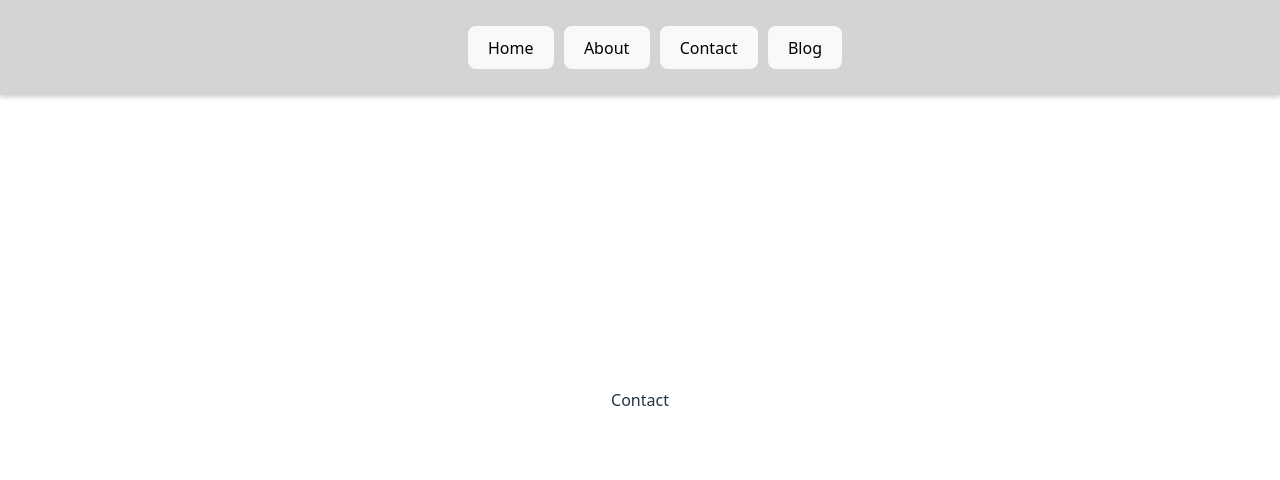
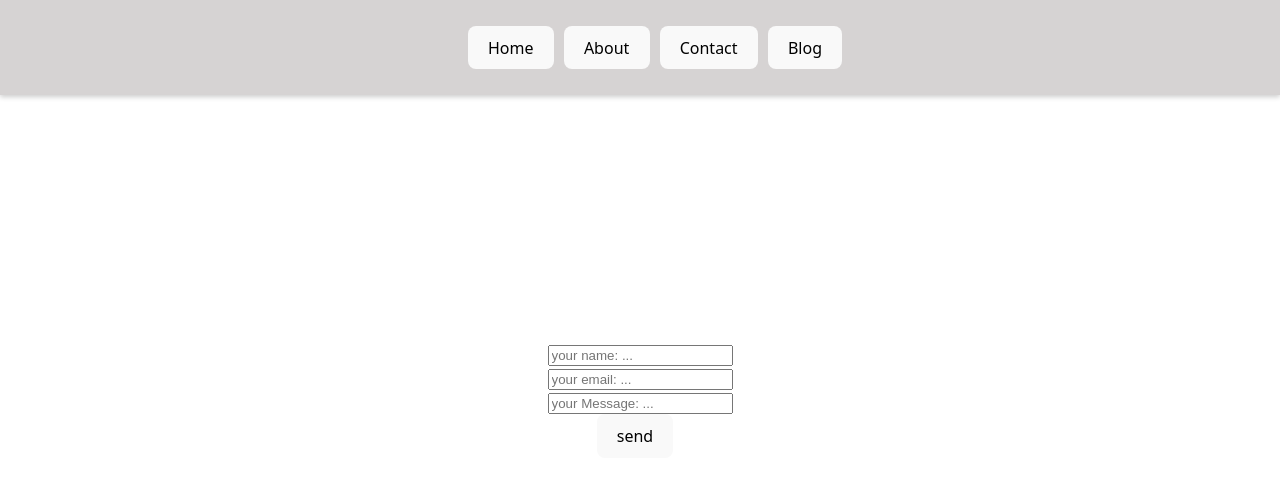
Before and after one commit to AminSBU/react-full-course, a React (Vite) app in the folder 16_Create_new_component_class/create_new_component_class/: page /contact in a window 1280 px wide. Shown: the top 480 px of the page. Built offline with nearby package versions, Linux system fonts and the light colour scheme.

Commit message:
three input with send button in contact page

```diff
--- a/16_Create_new_component_class/create_new_component_class/src/Contact.jsx
+++ b/16_Create_new_component_class/create_new_component_class/src/Contact.jsx
@@ -1,5 +1,20 @@
 const Contact = () => (
-    <div>Contact</div>
+    <div className="contact-container">
+        <form>
+            <div className="txtbox">
+                <input type="text" placeholder="your name: ..."></input>
+            </div>
+            <div className="txtbox">
+                <input type="text" placeholder="your email: ..."></input>
+            </div>
+            <div className="txtbox">
+                <input type="text" placeholder="your Message: ..."></input>
+            </div>
+            <div className="txtbox">
+                <button className="btn">send</button>
+            </div>
+        </form>
+    </div>
 )
 
 export default Contact;
```
